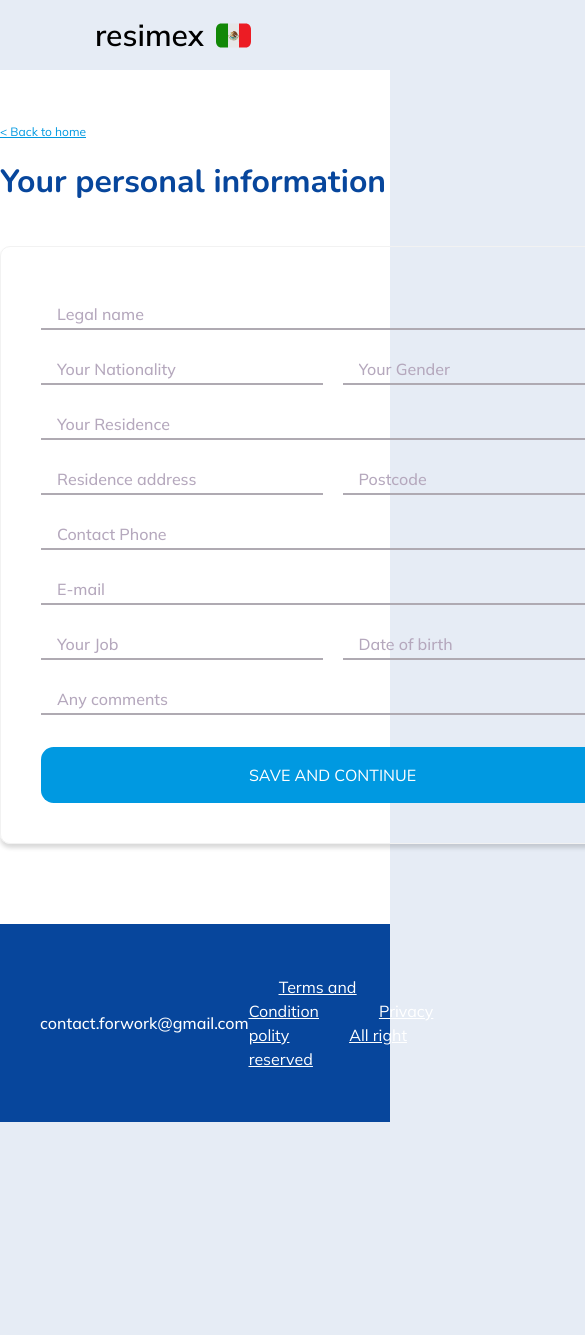
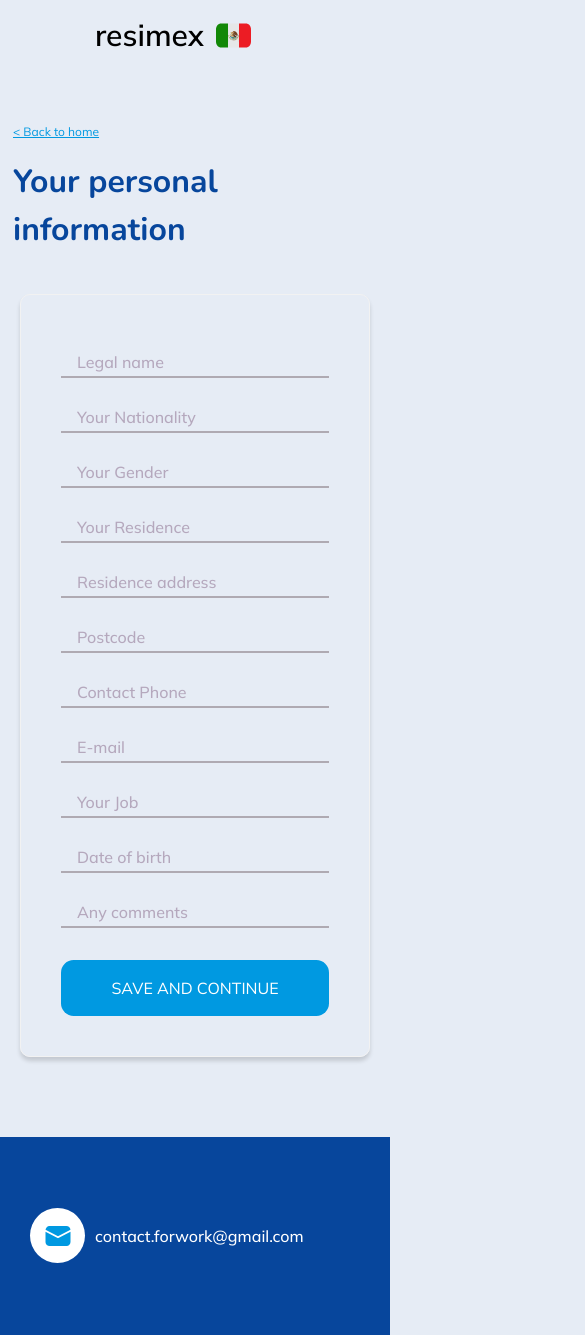
Before and after one commit to EnriqueChavez09/academlo_web, a Next.js app: page /application/steps in a window 390 px wide. Shown: the top 1335 px of the page, 585 px wide, since content can reach past the window. Before the commit the page ends 1122 px from the top, so only its background shows below. Built offline with nearby package versions, Linux system fonts and the light colour scheme.

Commit message:
style: realizando responsive steps

```diff
--- a/src/styles/components/home/InputHome.scss
+++ b/src/styles/components/home/InputHome.scss
@@ -8,6 +8,7 @@
   font-size: 16px;
   font-weight: 500;
   caret-color: #0099e1;
+
   &:focus {
     outline: none;
     border: none;
--- a/src/styles/containers/step/FormPersonalInformationStep.scss
+++ b/src/styles/containers/step/FormPersonalInformationStep.scss
@@ -12,7 +12,15 @@
 .formPersonalInformationStep {
   @extend .borderContent;
   padding: 20px 40px;
-  width: 665px;
+  @include breakpoints(sm) {
+    width: 350px;
+  }
+  @include breakpoints(md) {
+    width: 391px;
+  }
+  @include breakpoints(lg) {
+    width: 665px;
+  }
   &__form {
     padding: 20px 0;
     div {
@@ -26,10 +34,10 @@
     div:nth-child(2) {
       @extend .inputPersonalInformation;
     }
-    div:nth-child(4) {
+    div:nth-child(6) {
       @extend .inputPersonalInformation;
     }
-    div:nth-child(7) {
+    div:nth-child(11) {
       @extend .inputPersonalInformation;
     }
   }
@@ -38,3 +46,16 @@
     margin-bottom: 20px !important;
   }
 }
+
+.displayNoneInput {
+  display: flex !important;
+  @include breakpoints(md) {
+    display: none !important;
+  }
+}
+.displayFlexInput {
+  display: none !important;
+  @include breakpoints(md) {
+    display: flex !important;
+  }
+}
--- a/src/styles/layouts/HomeLayout.scss
+++ b/src/styles/layouts/HomeLayout.scss
@@ -38,8 +38,6 @@
   &__main {
     position: relative;
     max-width: 1280px;
-    background-color: white;
-    z-index: -11;
   }
   &__footer {
     background-color: $secondaryColor;
@@ -82,6 +80,7 @@
         }
       }
       &__links {
+        display: none;
         color: white;
         text-decoration: underline;
         a {
--- a/src/styles/pages/application/HomeApplication.scss
+++ b/src/styles/pages/application/HomeApplication.scss
@@ -38,9 +38,7 @@
       padding-bottom: 40px;
       p:nth-child(1) {
         text-align: center;
-        color: $secondaryColor;
-        font-size: $sextonaryFonSize;
-        font-weight: 700;
+        @extend .h2;
         font-family: $secondaryFontFamily;
         padding-bottom: 5px;
       }
--- a/src/styles/pages/step/PersonalInformation.scss
+++ b/src/styles/pages/step/PersonalInformation.scss
@@ -2,8 +2,17 @@
   display: flex;
   &__content {
     margin-right: 20px !important;
+    @include breakpoints(sm) {
+      margin: 0 auto !important;
+    }
     &__text {
       padding-top: 48px;
+      @include breakpoints(sm) {
+        padding-left: 13px;
+      }
+      @include breakpoints(md) {
+        padding-left: auto;
+      }
       p {
         padding-top: 16px;
         @extend .h2;
@@ -15,6 +24,12 @@
   }
   &__information {
     margin-left: 20px !important;
+    @include breakpoints(sm) {
+      display: none;
+    }
+    @include breakpoints(xl) {
+      display: block;
+    }
   }
 }
 
--- a/src/ui/containers/step/FormPersonalInformationStep.tsx
+++ b/src/ui/containers/step/FormPersonalInformationStep.tsx
@@ -8,7 +8,7 @@ export const FormPersonalInformationStep = () => {
         <div>
           <InputHome name="legal_name" placeholder="Legal name" type="text" />
         </div>
-        <div>
+        <div className="displayFlexInput">
           <div>
             <InputHome
               name="nationality"
@@ -20,6 +20,16 @@ export const FormPersonalInformationStep = () => {
             <InputHome name="gender" placeholder="Your Gender" type="text" />
           </div>
         </div>
+        <div className="displayNoneInput">
+          <InputHome
+            name="nationality"
+            placeholder="Your Nationality"
+            type="text"
+          />
+        </div>
+        <div className="displayNoneInput">
+          <InputHome name="gender" placeholder="Your Gender" type="text" />
+        </div>
         <div>
           <InputHome
             name="residence"
@@ -27,7 +37,7 @@ export const FormPersonalInformationStep = () => {
             type="text"
           />
         </div>
-        <div>
+        <div className="displayFlexInput">
           <div>
             <InputHome
               name="address"
@@ -39,19 +49,35 @@ export const FormPersonalInformationStep = () => {
             <InputHome name="postcode" placeholder="Postcode" type="text" />
           </div>
         </div>
+        <div className="displayNoneInput">
+          <InputHome
+            name="address"
+            placeholder="Residence address"
+            type="text"
+          />
+        </div>
+        <div className="displayNoneInput">
+          <InputHome name="postcode" placeholder="Postcode" type="text" />
+        </div>
         <div>
           <InputHome name="phone" placeholder="Contact Phone" type="text" />
         </div>
         <div>
           <InputHome name="email" placeholder="E-mail" type="text" />
         </div>
-        <div>
+        <div className="displayFlexInput">
           <div>
             <InputHome name="job" placeholder="Your Job" type="text" />
           </div>
           <div>
             <InputHome name="birth" placeholder="Date of birth" type="text" />
           </div>
+        </div>
+        <div className="displayNoneInput">
+          <InputHome name="job" placeholder="Your Job" type="text" />
+        </div>
+        <div className="displayNoneInput">
+          <InputHome name="birth" placeholder="Date of birth" type="text" />
         </div>
         <div>
           <InputHome name="comment" placeholder="Any comments" type="text" />
```
